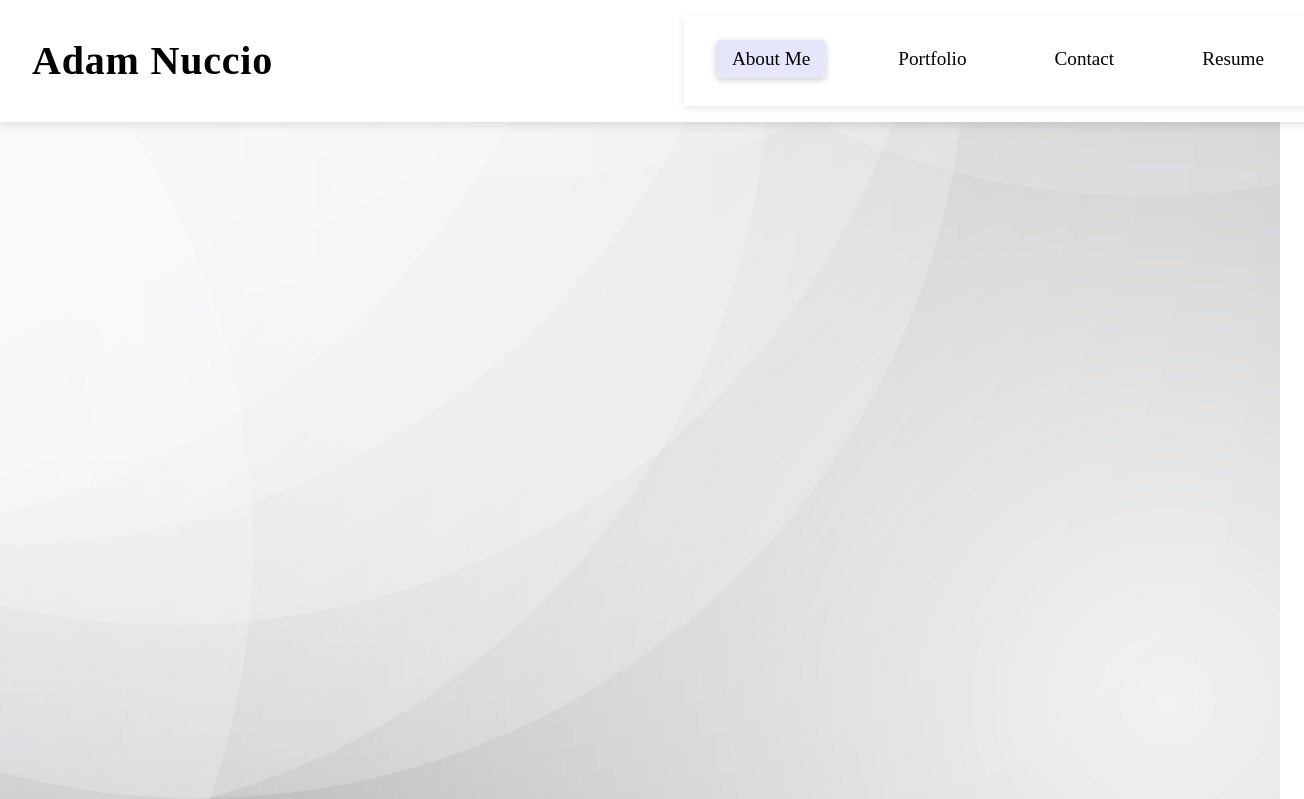
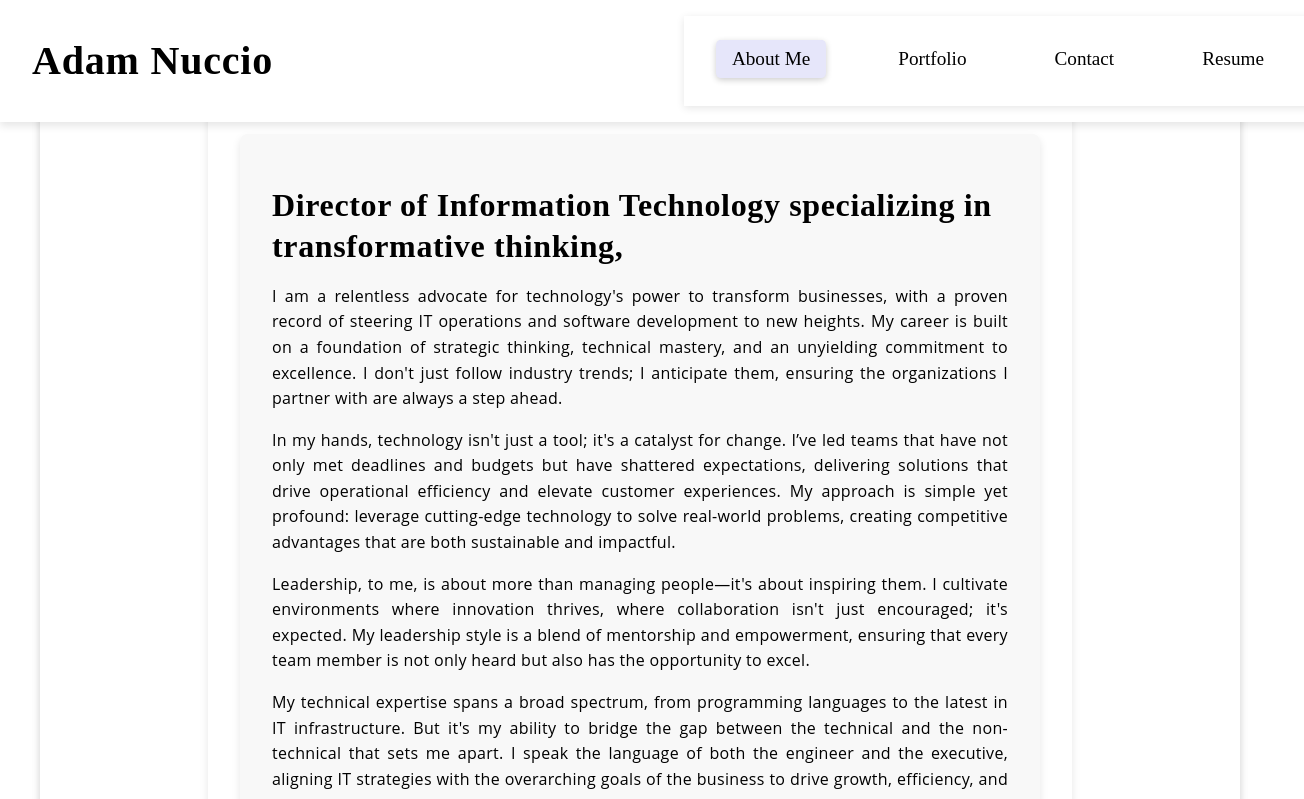
Before and after one commit to yahm0/AMN-REACT.JS-Portfolio, a React (Create React App) app: page / in a window 1280 px wide. Shown: the top 799 px of the page, 1304 px wide, since content can reach past the window. Built offline with nearby package versions, Linux system fonts and the light colour scheme.

Commit message:
App.jsx rolled back.

```diff
--- a/src/App.jsx
+++ b/src/App.jsx
@@ -8,23 +8,29 @@ import Contact from './pages/Contact';
 import Resume from './pages/Resume';
 import './styles/App.css';
 
+// Main App component
 function App() {
   return (
+    // Router to manage application routing
     <Router>
-      <div className="background-container">
-        <img src="/assets/imgs/background.jpg" alt="Background" className="background-image" />
       <div className="App">
+        {/* Header component to be displayed on all pages */}
         <Header />
         <main>
+          {/* Routes component to define the routes of the application */}
           <Routes>
+            {/* Route for the About Me page */}
             <Route path="/" element={<AboutMe />} />
+            {/* Route for the Portfolio page */}
             <Route path="/portfolio" element={<Portfolio />} />
+            {/* Route for the Contact page */}
             <Route path="/contact" element={<Contact />} />
+            {/* Route for the Resume page */}
             <Route path="/resume" element={<Resume />} />
           </Routes>
         </main>
+        {/* Footer component to be displayed on all pages */}
         <Footer />
-        </div>
       </div>
     </Router>
   );
```
Lines whose indentation alone changed are shown as unchanged.
